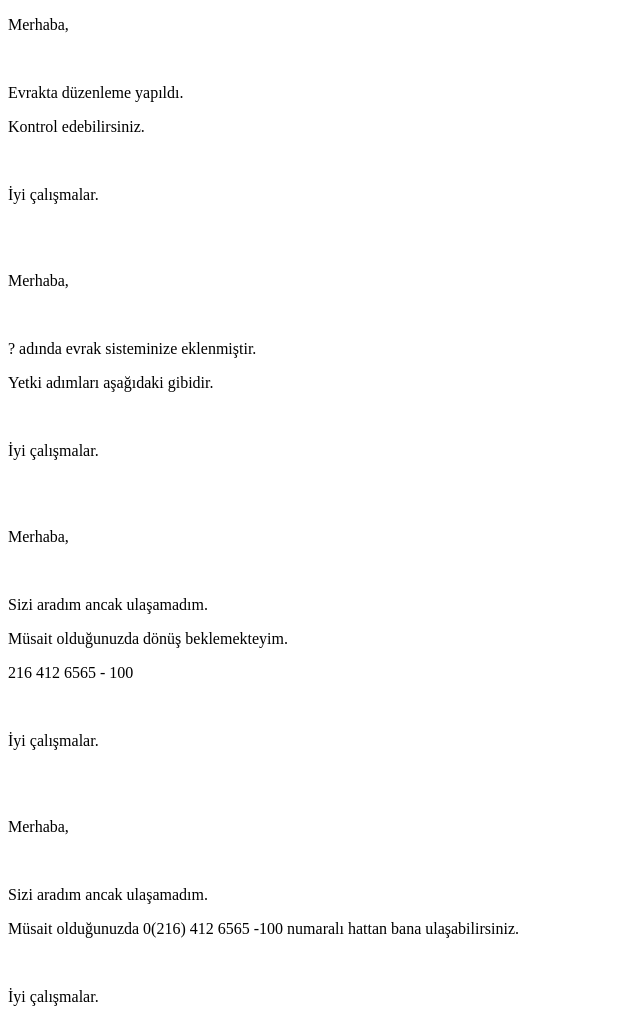
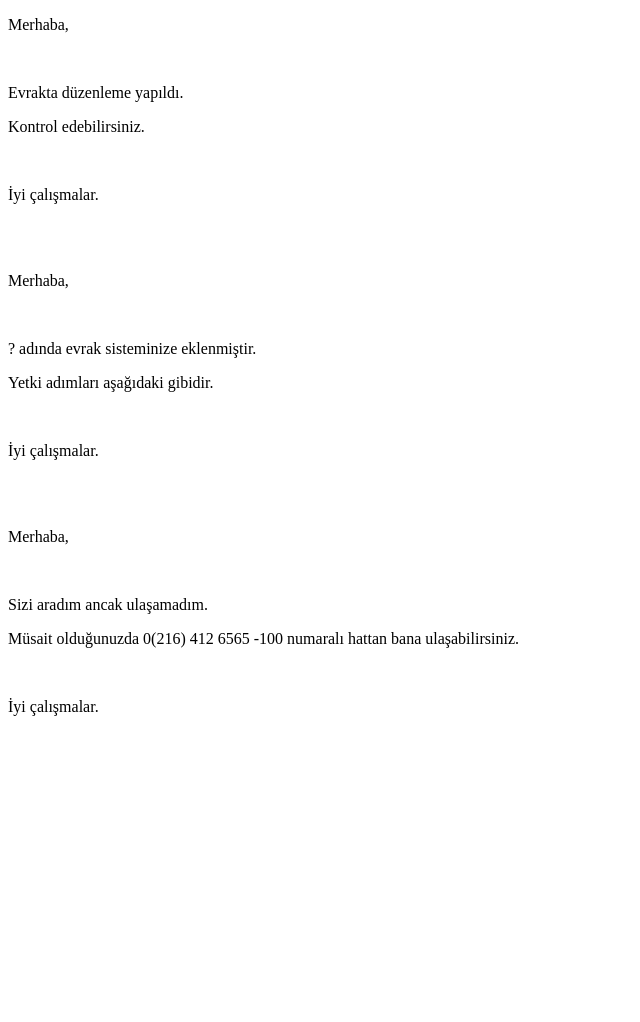
Before and after one commit to tnhnatalay/cagriMesajIcerigi, a plain HTML site: page index.html in a window 1280 px wide. Shown: the whole page, without its empty margins (0-640 px from the left). After the commit the page ends 800 px from the top, so only its background shows below. Drawn offline with Linux system fonts and the light colour scheme.

Commit message:
Update index.html

```diff
--- a/index.html
+++ b/index.html
@@ -29,18 +29,6 @@
 <p>Merhaba,</p>
 </br>
 <p>Sizi aradım ancak ulaşamadım.</p>
-<p>Müsait olduğunuzda dönüş beklemekteyim.</p>
-<p>216 412 6565 - 100</p>
-</br>
-<p>İyi çalışmalar.</p>
-<p></p>
-
-</br>
-</br>
-
-<p>Merhaba,</p>
-</br>
-<p>Sizi aradım ancak ulaşamadım.</p>
 <p>Müsait olduğunuzda 0(216) 412 6565 -100 numaralı hattan bana ulaşabilirsiniz.</p>
 </br>
 <p>İyi çalışmalar.</p>
```
